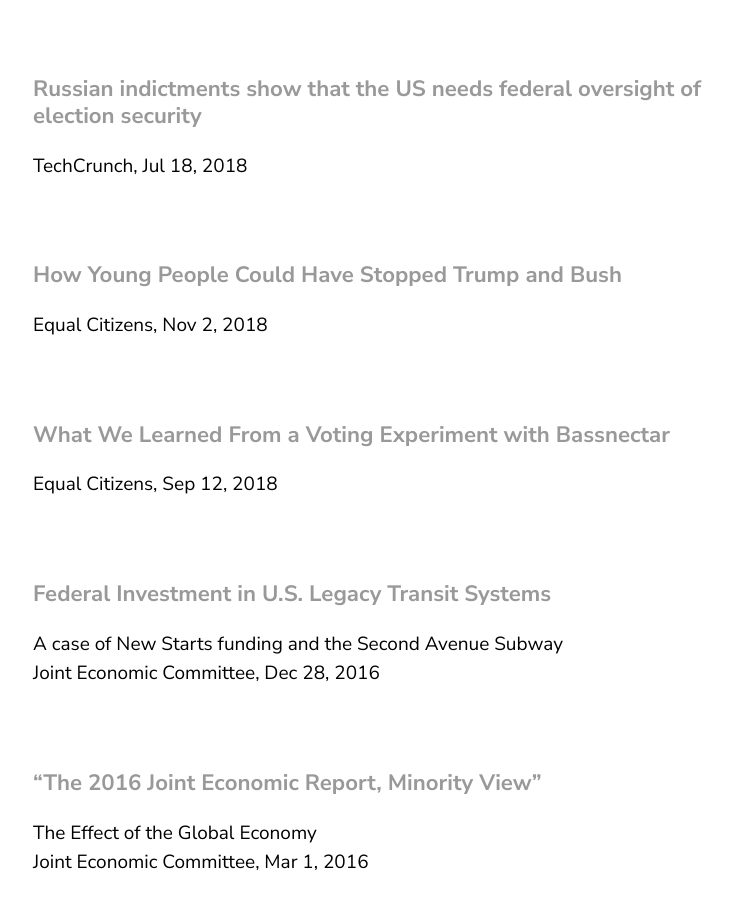
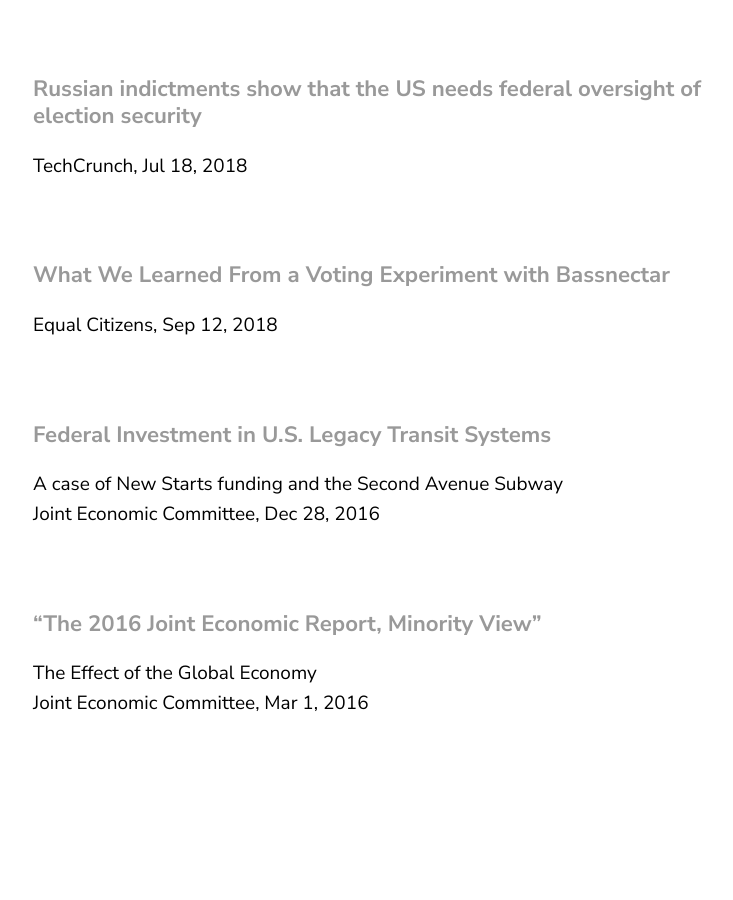
Before and after one commit to phoebetwong/phoebetwong.github.io, a Jekyll site: the page built from mylatestwork.html, in a window 1280 px wide and 900 px high, scrolled down 808 px. Shown: the whole window, without its empty margins (67-800 px from the left). Built offline with Jekyll 4.4.1, drawn with Linux system fonts in a browser that asks for light colours; a script that is not in the unit is left out; after the commit the page ends 1585 px from its top, so only the background shows below that.

Commit message:
minor edits in homepage and latestwork

```diff
--- a/about.html
+++ b/about.html
@@ -14,7 +14,7 @@
     <br><br>
 		I spent the last 2+ years building and running a nonprofit called <a href="https://equalcitizens.us/" target="_blank">Equal Citizens</a> with <a href="https://en.wikipedia.org/wiki/Lawrence_Lessig" target="_blank">Prof. Lawrence Lessig</a> at Harvard Law School.
 		Equal Citizens advances democracy reform in the U.S. through a variety of projects including election reform litigations, grassroot mobilization,
-		and education campaigns. <a href="https://www.nytimes.com/2019/08/22/us/politics/electoral-college-faithless-elector.html" target="_blank">One of our cases</a> will most likely be reviewed by the Supreme Court before the 2020 election!
+		and education campaigns. <a href="https://www.nytimes.com/2019/08/22/us/politics/electoral-college-faithless-elector.html" target="_blank">One of our cases</a> will most likely be reviewed by the Supreme Court before the 2020 election.
 		<br><br>
 		Previously, I was a senior economist at the Joint Economic Committee of the US Congress, where I advised Members of Congress and
 		staffers on macroeconomic, fiscal, and monetary policy issues.
--- a/index.html
+++ b/index.html
@@ -14,7 +14,7 @@
     <br><br>
 		I spent the last 2+ years building and running a nonprofit called <a href="https://equalcitizens.us/" target="_blank">Equal Citizens</a> with <a href="https://en.wikipedia.org/wiki/Lawrence_Lessig" target="_blank">Prof. Lawrence Lessig</a> at Harvard Law School.
 		Equal Citizens advances democracy reform in the U.S. through a variety of projects including election reform litigations, grassroot mobilization,
-		and education campaigns. <a href="https://www.nytimes.com/2019/08/22/us/politics/electoral-college-faithless-elector.html" target="_blank">One of our cases</a> will most likely be reviewed by the Supreme Court before the 2020 election!
+		and education campaigns. <a href="https://www.nytimes.com/2019/08/22/us/politics/electoral-college-faithless-elector.html" target="_blank">One of our cases</a> will most likely be reviewed by the Supreme Court before the 2020 election.
 		<br><br>
 		Previously, I was a senior economist at the Joint Economic Committee of the US Congress, where I advised Members of Congress and
 		staffers on macroeconomic, fiscal, and monetary policy issues.
--- a/mylatestwork.html
+++ b/mylatestwork.html
@@ -15,9 +15,9 @@
 		<h3><a href="https://techcrunch.com/2018/07/18/russian-indictments-show-that-the-u-s-needs-federal-oversight-of-election-security/" target="_blank">Russian indictments show that the US needs federal oversight of election security</a></h3>
 		TechCrunch, Jul 18, 2018<br>
 		<br><br>
-		<h3><a href="https://medium.com/equal-citizens/how-young-people-could-have-stopped-donald-trump-and-george-w-bush-963c598a8103" target="_blank">How Young People Could Have Stopped Trump and Bush</a></h3>
+		<!--<h3><a href="https://medium.com/equal-citizens/how-young-people-could-have-stopped-donald-trump-and-george-w-bush-963c598a8103" target="_blank">How Young People Could Have Stopped Trump and Bush</a></h3>
 		Equal Citizens, Nov 2, 2018<br>
-		<br><br>
+		<br><br>-->
 		<h3><a href="https://medium.com/equal-citizens/democracy-is-not-a-spectator-sport-5dfaf1623833" target="_blank">What We Learned From a Voting Experiment with Bassnectar</a></h3>
 		Equal Citizens, Sep 12, 2018<br>
 		<br><br>
```
